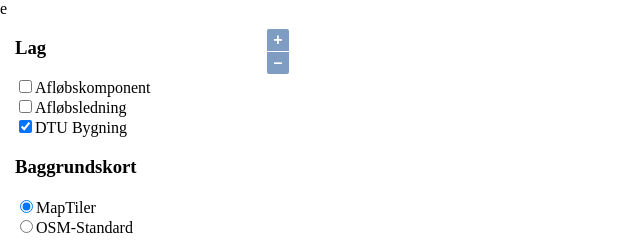
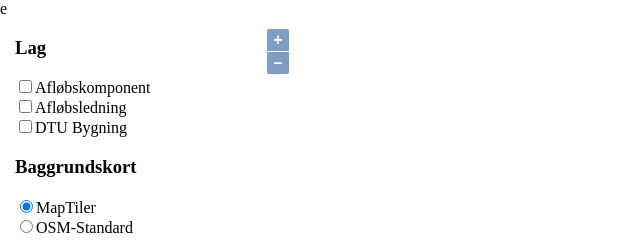
Before and after one commit to tiboego/casmap, a plain HTML site: page index.html in a window 1280 px wide. Shown: the full height of the page, 0-640 px from the left. Drawn offline with Linux system fonts and the light colour scheme; no server answers.

Commit message:
Update index.html

```diff
--- a/index.html
+++ b/index.html
@@ -13,7 +13,7 @@ e<html lang="en">
 				<h3>Lag</h3>
 				<input type="checkbox" name='LayerCheckBox' value='Testgeojson2'>Afløbskomponent<br>
 				<input type="checkbox" name='LayerCheckBox' value='Testgeojson3'>Afløbsledning<br>
-				<input type="checkbox" name='LayerCheckBox' value='Testgeojson' checked>DTU Bygning<br>
+				<input type="checkbox" name='LayerCheckBox' value='Testgeojson'>DTU Bygning<br>
 				<h3>Baggrundskort</h3>
 				<input type="radio" name='baseLayerRadioButton' value='mapTiler' checked>MapTiler<br>
 				<input type="radio" name='baseLayerRadioButton' value='OSMStandard'>OSM-Standard<br>
```
